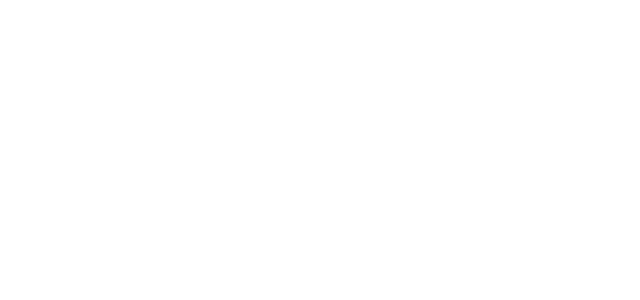
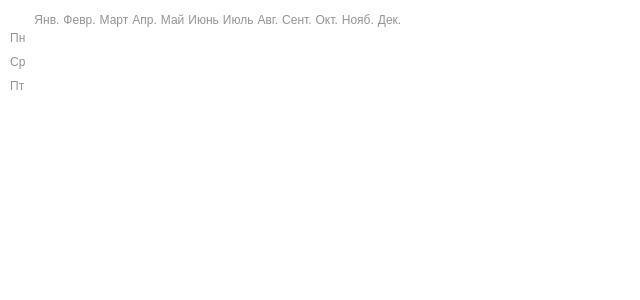
Before and after one commit to Rocket151/contribution-graph, a React (Create React App) app: page / in a window 1280 px wide. Shown: the top 300 px of the page, without its empty margins (0-640 px from the left). Built offline with nearby package versions, Linux system fonts and the light colour scheme.

Commit message:
Update 4 files

```diff
--- a/src/App.js
+++ b/src/App.js
@@ -1,13 +1,85 @@
+import { Months } from "./const";
 import "./styles.css";
 
 export default function App() {
+  const lastDate = '';
+  const firstDate = '';
+  const currentDate = new Date();
+
+
   return (
     <div className="App">
       <div class="contribution-graph">
         <table>
           <thead>
+            <tr>
+              <td></td>
+            {Months.map(item => {
+              return(
+                <td>{item}</td>
+              )
+            })}
+            </tr>
+          </thead>
+          <tbody>
+            <tr>
+            <td class="contribution-graph">Пн</td>
+            {Months.map(item => {
+              return(
+                <td></td>
+              )
+            })}
+            </tr>
+            <tr>
+              <td class="contribution-graph"></td>
+            {Months.map(item => {
+              return(
+                <td></td>
+              )
+            })}
+            </tr>
+            <tr>
+              <td class="contribution-graph">Ср</td>
+            {Months.map(item => {
+              return(
+                <td></td>
+              )
+            })}
+            </tr>
+            <tr>
+              <td class="contribution-graph"></td>
+            {Months.map(item => {
+              return(
+                <td></td>
+              )
+            })}
+            </tr>
+            <tr>
+              <td class="contribution-graph">Пт</td>
+            {Months.map(item => {
+              return(
+                <td></td>
+              )
+            })}
+            </tr>
+            <tr>
+              <td class="contribution-graph"></td>
+            {Months.map(item => {
+              return(
+                <td></td>
+              )
+            })}
+            </tr>
 
-          </thead>
+            <tr>
+              <td class="contribution-graph"></td>
+            {Months.map(item => {
+              return(
+                <td></td>
+              )
+            })}
+            </tr>
+          </tbody>
         </table>
       </div>
     </div>
--- a/src/const.js
+++ b/src/const.js
@@ -1 +1 @@
-const Months = ['Янв.', 'Февр.', 'Март', 'Апр.', 'Май', 'Июнь', 'Июль', 'Авг.', 'Сент.', 'Окт.', 'Нояб.', 'Дек.']
+export const Months = ['Янв.', 'Февр.', 'Март', 'Апр.', 'Май', 'Июнь', 'Июль', 'Авг.', 'Сент.', 'Окт.', 'Нояб.', 'Дек.']
--- a/src/styles.css
+++ b/src/styles.css
@@ -2,3 +2,12 @@
   font-family: sans-serif;
   text-align: center;
 }
+
+.contribution-graph {
+  padding: .125em .5em .125em 0;
+  font-size: 12px;
+  font-weight: 400;
+  color: #959494;
+  text-align: left;
+  fill: black;
+}
```
Also changed, not shown: src/utils.js (added, +35 -0 lines).
